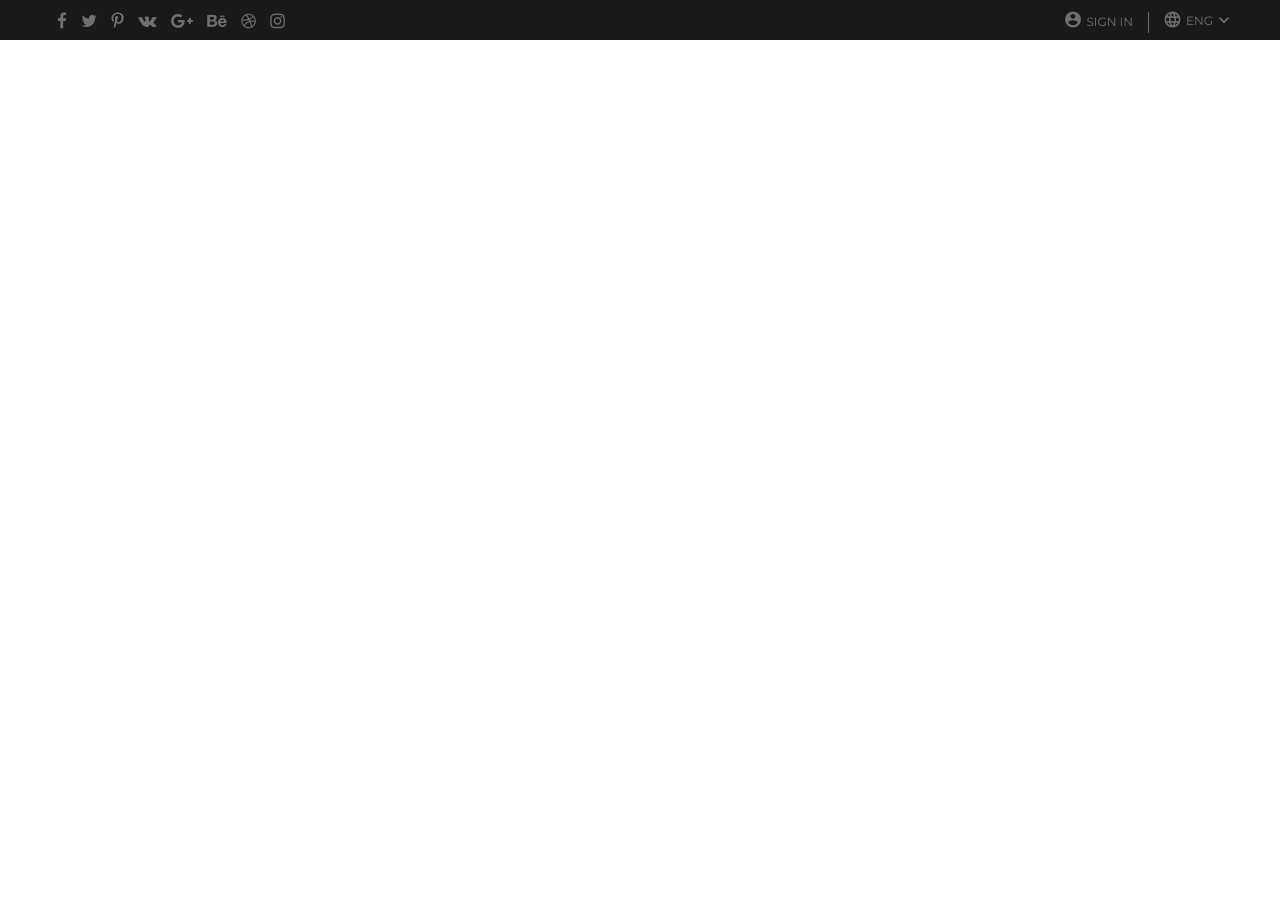
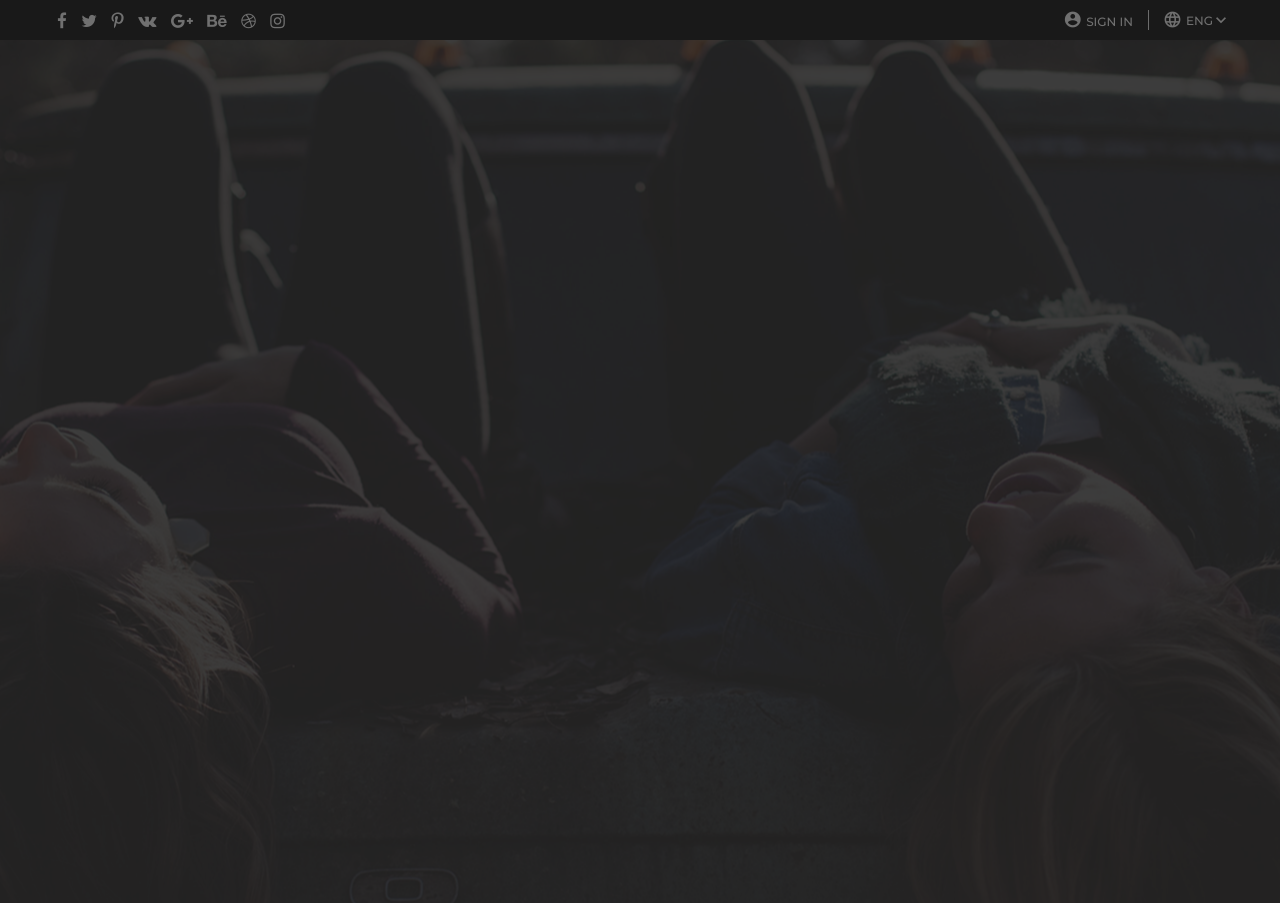
Before and after one commit to rharshitaaa21/weforum, a plain HTML site: page index.html in a window 1280 px wide. Before the commit the page ends 800 px from the top, so only its background shows below. Drawn offline with Linux system fonts and the light colour scheme; a web font is replaced by a local one.

Commit message:
updated top-header

```diff
--- a/index.html
+++ b/index.html
@@ -25,13 +25,12 @@
     <link rel="stylesheet" href="styles.css">
 </head>
 
-<body class="uni-padding">
+<body>
     <!-- topbar -->
-  <div class="centeral-header">
+    <div class="top-header">
         <div class="topbar">
-      <div class="social-icons">
+            <div class="left-social-icons">
                 <a href="#"> <i class="fa fa-facebook" aria-hidden="true"></i> </a>
-
                 <a href="#"> <i class="fa fa-twitter" aria-hidden="true"></i></a>
                 <a href="#"> <i class="fa fa-pinterest-p" aria-hidden="true"></i> </a>
                 <a href="#"> <i class="fa fa-vk" aria-hidden="true"></i></a>
@@ -40,26 +39,29 @@
                 <a href="#"> <i class="fa fa-dribbble" aria-hidden="true"></i></a>
                 <a href="#  "> <i class="fa fa-instagram" aria-hidden="true"></i></a>
             </div>
-      <div class="navbar-right-icons">
-        <div class="left-material">
+            <div class="right-profile-icons">
+
                     <a href="#" class="left-atag">
-            <i class="account-circle material-icons">account_circle</i>
+                        <span class="account-circle material-icons">account_circle</span>
                         <span class="sign-in-icon">SIGN IN</span>
                     </a>
-        </div>
+
                 <div class="vertical-line-topbar"></div>
 
-        <div class="right-material">
-          <a href="#" class="right-atag"> <i class="language-icon material-icons">language</i>
-            <span class="eng-icon">ENG</span> <i class="material-icons-outlined expand-more-icon">
+                    <a href="#" class="right-atag"> <span class="language-icon material-icons">language</span>
+                        <span class="eng-icon">ENG</span> <span class="material-icons-outlined expand-more-icon">
                             expand_more
-            </i>
+                        </span>
                     </a>
-        </div>
-        </a>
+
+
             </div>
 
         </div>
     </div>
+    <div class="center-header"></div>
+
+
 </body>
+
 </html>
--- a/styles.css
+++ b/styles.css
@@ -1,75 +1,19 @@
-
 font {
     font-family: 'Montserrat', sans-serif;
     font-family: 'Open Sans', sans-serif;
     font-family: 'Playfair Display', serif;
 }
 
-.centeral-header {
+
+body {
+    margin: 0;
+}
+
+.top-header {
     justify-content: center;
     background-color: #191919;
     display: flex;
 
-}
-
-.account-circle {
-    font-size: 19px;
-}
-.left-atag{
-
-    margin-bottom: 1px;
-    margin-right: 1px;
-    gap: 4px;
-    display: flex;
-    line-height: 23px;}
-
-.right-atag{
-
-    margin-bottom: 2px;
-    display: flex;
-
-}
-
-.sign-in-icon {
-
-    font-size: 12px;
-
-}
-
-.language-icon {
-
-    font-size: 19px;
-    margin-bottom: 2px;
-
-}
-
-.eng-icon {
-
-
-    margin-left: 4px;
-    margin-top: 3px;
-    font-size: 12px;
-
-}
-
-.expand-more-icon {
-  margin-left: 1px;
-    font-size: 20px;
-    margin-bottom: 1px;
-    width: 11px;
-}
-
-
-
-
-.home{
-    margin-bottom: 13px;
-    padding-left: 12px;
-display: flex;}
-.activebar{
-    /* padding-left: 16px; */
-    margin-right: 6px;
-    border-bottom: 5px solid #ff4081;
 }
 
 .topbar {
@@ -82,15 +26,7 @@ display: flex;}
 
 }
 
-.vertical-line-topbar {
-
-    border-left: 1px solid #6c6c6c;
-    height: 21px;
-    margin-top: 2px;
-
-}
-
-.social-icons {
+.left-social-icons {
 
     font-size: 17px;
     color: #6c6c6c;
@@ -101,29 +37,91 @@ display: flex;}
 
 }
 
-
-.social-icons a {
-    color: #707070;
-    outline: none;
-    text-decoration: none;
-}
-.navbar-right-icons a{
+.left-social-icons a {
     color: #707070;
     outline: none;
     text-decoration: none;
 }
 
-
-.navbar-right-icons {
+.right-profile-icons {
 
     margin-top: 3px;
     gap: 14px;
     font-family: 'Montserrat', sans-serif;
-
     color: #6c6c6c;
     display: flex;
 }
 
-body {
-    margin: 0;
+.right-profile-icons a {
+    color: #707070;
+    outline: none;
+    text-decoration: none;
 }
+
+.account-circle {
+    font-size: 19px;
+    margin-top: 2px;
+}
+
+.left-atag {
+
+    margin-bottom: 2px;
+    margin-right: 1px;
+    gap: 4px;
+    display: flex;
+    line-height: 23px;
+}
+
+.right-atag {
+/* margin-left: 1px; */
+    margin-bottom: 2px;
+    display: flex;
+
+}
+
+.sign-in-icon {
+margin-top: 2px;
+    font-size: 12px;
+    font-weight: 500;
+
+}
+
+.language-icon {
+
+    font-size: 19px;
+    margin-top: 2px;
+
+}
+
+.eng-icon {
+    width: 24px;
+    font-weight: 500;
+    margin-left: 4px;
+    margin-top: 5px;
+    font-size: 12px;
+}
+
+.expand-more-icon {
+
+    margin-top: 2px;
+    margin-left: 1px;
+    font-size: 20px;
+    font-weight: 500px;
+    margin-bottom: 1px;
+    width: 14px;
+}
+
+.vertical-line-topbar {
+
+    border-left: 1px solid #6c6c6c;
+    height: 20px;
+    margin-top: 2px;
+
+}
+.center-header {
+    height: 800px;
+    background-image: url(../images/headermain.png);
+    background-repeat: no-repeat;
+    background-position: center;
+    padding-bottom: 63px;
+}
```
Lines whose indentation alone changed are shown as unchanged.
